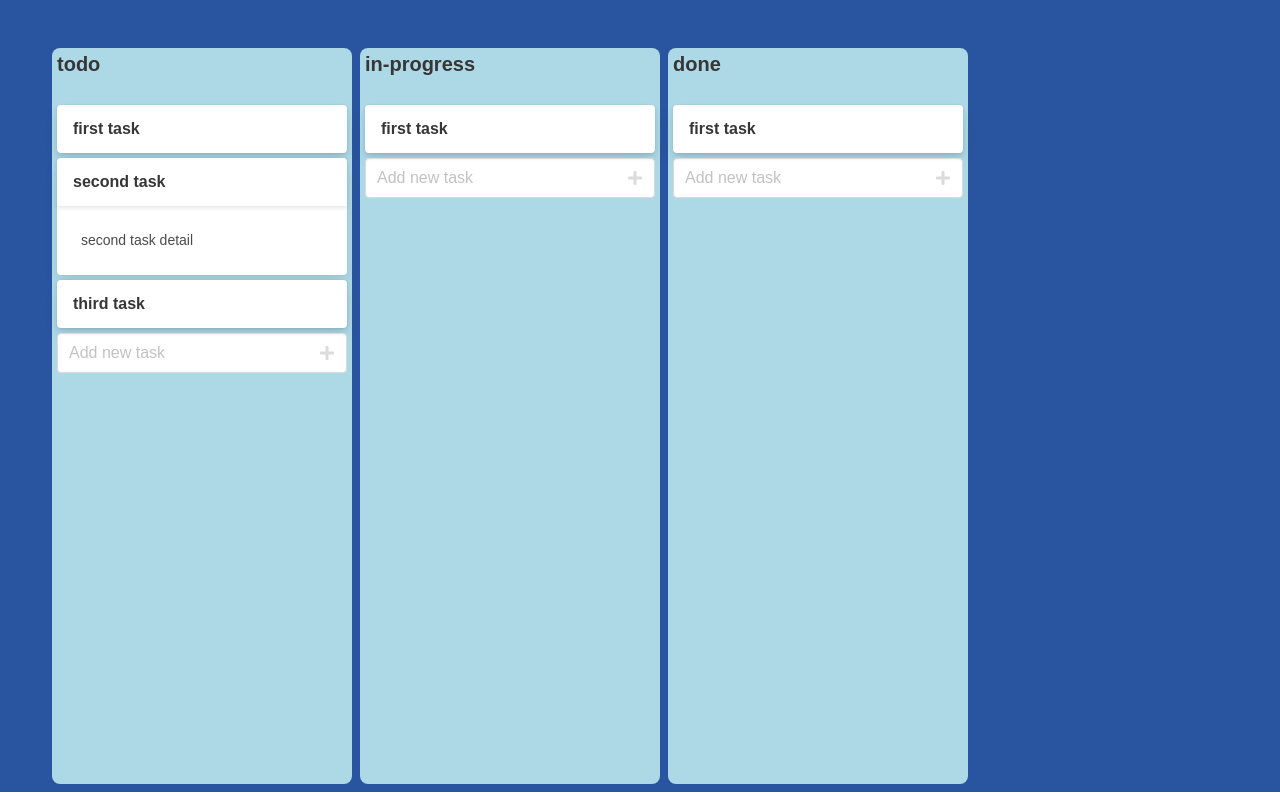
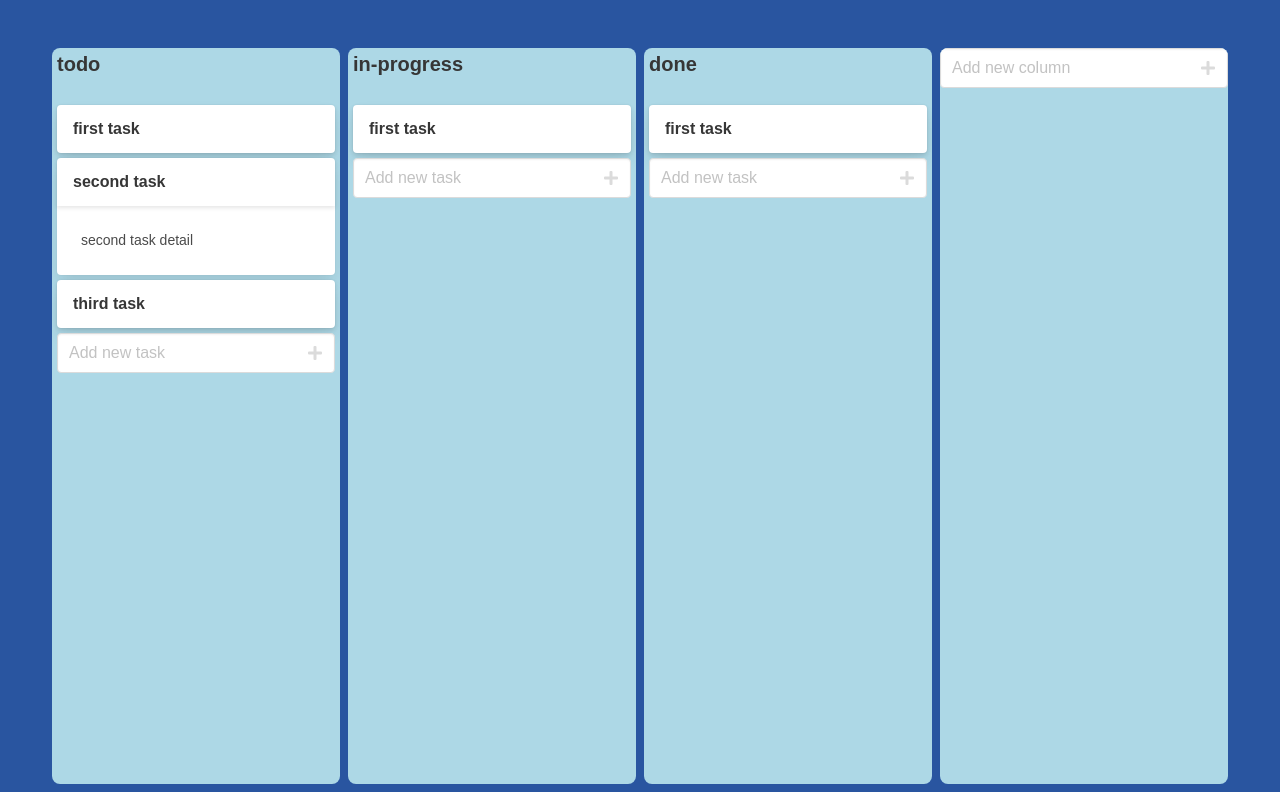
Before and after one commit to sazzad88/trello-clone-vue, a Vue app: page / in a window 1280 px wide. Built offline with nearby package versions, Linux system fonts and the light colour scheme.

Commit message:
new column can be added

```diff
--- a/src/store.js
+++ b/src/store.js
@@ -38,6 +38,12 @@ const store = new Vuex.Store({
       const columnToMove = columnList.splice(fromColumnIndex, 1)[0];
       columnList.splice(toColumnIndex, 0, columnToMove);
     },
+    CREATE_COLUMN(state, { name }) {
+      state.board.columns.push({
+        name,
+        tasks: [],
+      });
+    },
   },
   getters: {
     getTask(state) {
--- a/src/views/Board.vue
+++ b/src/views/Board.vue
@@ -53,6 +53,22 @@
                 <i class="fas fa-plus"></i>
               </span>
             </div>
+          </div>
+        </div>
+      </div>
+
+      <div class="trello-column">
+        <div class="field">
+          <div class="control has-icons-right">
+            <input
+              @keyup.enter="createColumn($event)"
+              class="input"
+              type="text"
+              placeholder="Add new column"
+            />
+            <span class="icon is-small is-right">
+              <i class="fas fa-plus"></i>
+            </span>
           </div>
         </div>
       </div>
@@ -123,8 +139,23 @@ export default {
       });
     },
     createTask(e, tasks) {
+      if (e.target.value.trim() === "") {
+        alert("not valid");
+        return;
+      }
       this.$store.commit("CREATE_TASK", {
         tasks,
+        name: e.target.value,
+      });
+
+      e.target.value = "";
+    },
+    createColumn(e) {
+      if (e.target.value.trim() === "") {
+        alert("not valid");
+        return;
+      }
+      this.$store.commit("CREATE_COLUMN", {
         name: e.target.value,
       });
 
@@ -169,6 +200,7 @@ export default {
   white-space: nowrap;
   background: lightblue;
   border-radius: 8px;
+  overflow-y: auto;
 }
 
 .task {
```
